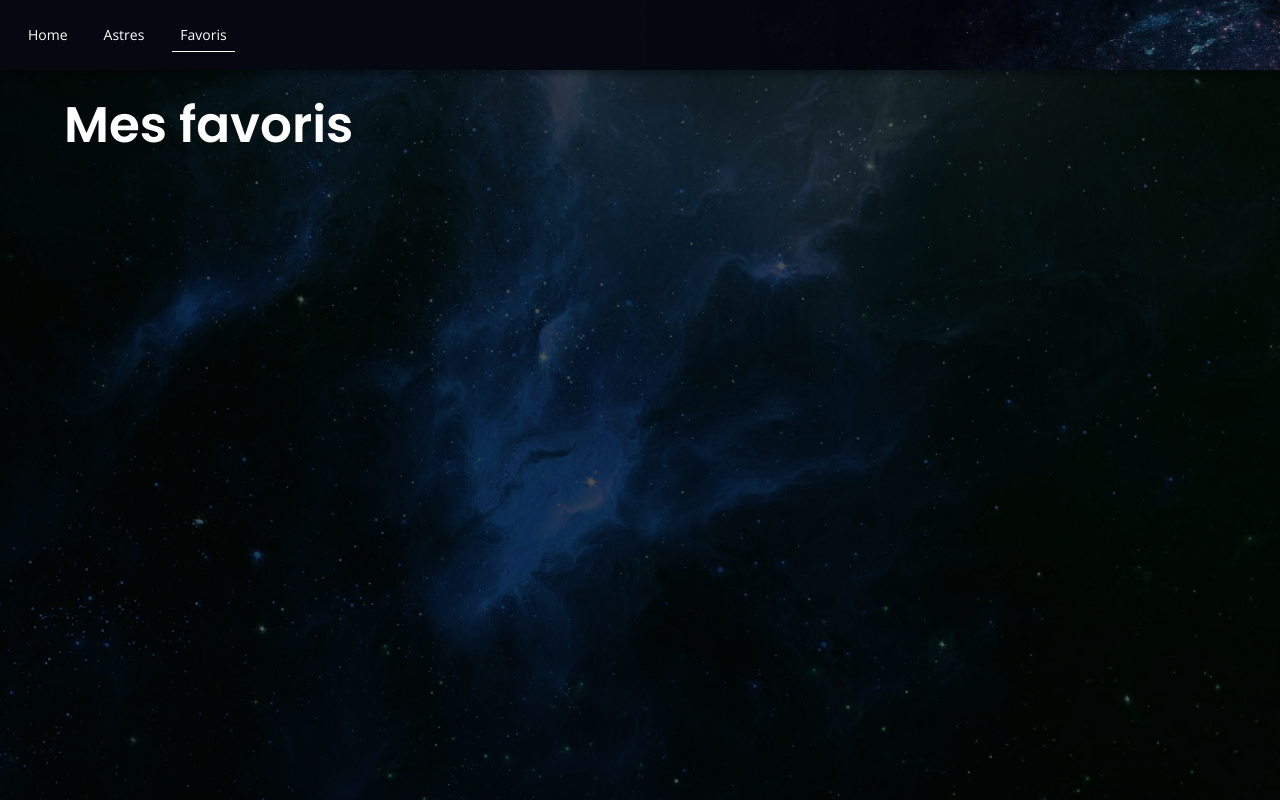
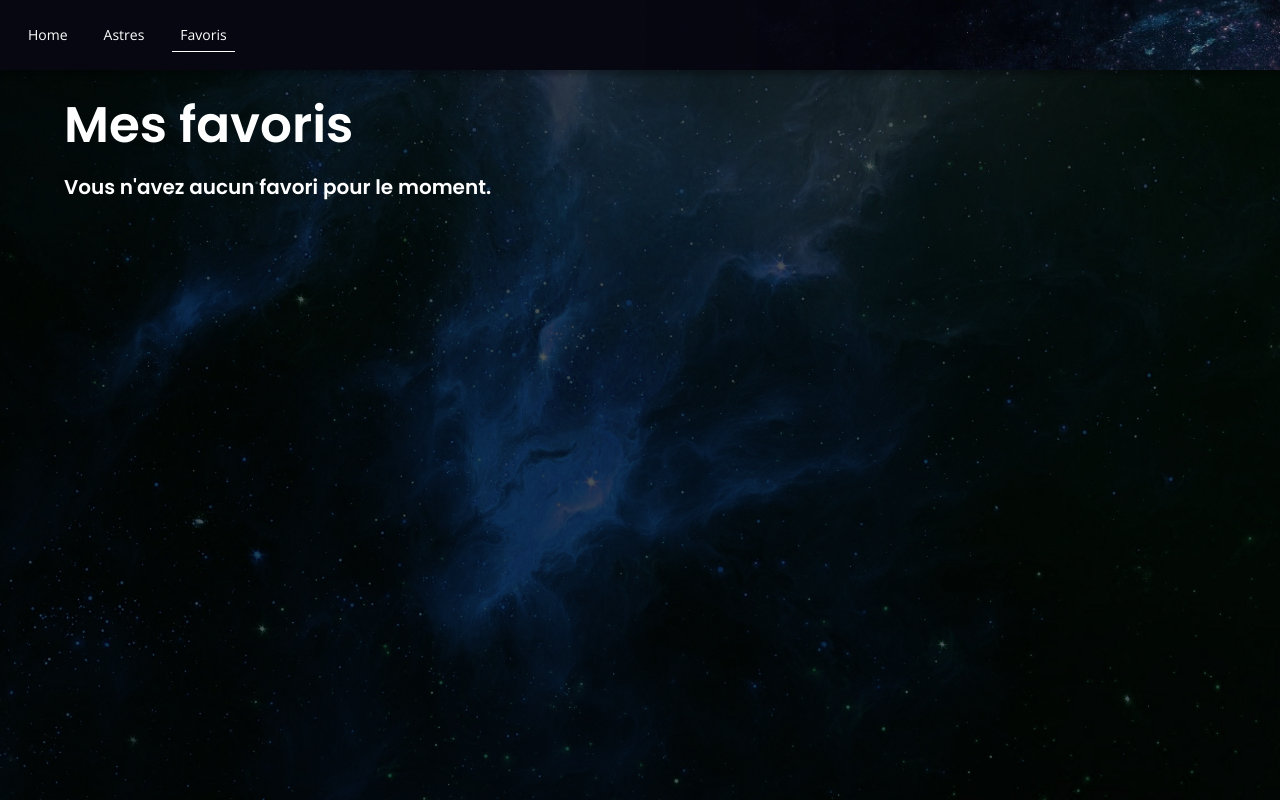
Before and after one commit to AlexisNP/full-skies, a Nuxt app: page /favoris in a window 1280 px wide. Built offline with nearby package versions, Linux system fonts and the light colour scheme.

Commit message:
/ Fixed loader not appearing on favourites / celestials

```diff
--- a/components/celestials/CelestialsList.vue
+++ b/components/celestials/CelestialsList.vue
@@ -1,9 +1,9 @@
 <template>
   <div class="celestial-list-wrapper">
-    <div v-if="celestials">
-      <celestial-filters v-if="hasFilters && celestials.length > 0" @filter:celestials="filterCelestials" />
+    <div v-if="celestials.length > 0">
+      <celestial-filters v-if="hasFilters" @filter:celestials="filterCelestials" />
 
-      <ul v-if="celestials" class="celestial-list grid no-style">
+      <ul class="celestial-list grid no-style">
         <li
           v-for="(celestial, index) in sortedCelestials"
           :key="index"
--- a/pages/favoris/index.vue
+++ b/pages/favoris/index.vue
@@ -7,7 +7,14 @@
         </h1>
       </header>
       <div class="section-content">
-        <celestials-list :celestials="favourites" />
+        <div v-if="favourites && favourites.length >= 1">
+          <celestials-list :celestials="favourites" />
+        </div>
+        <div v-else>
+          <h3 class="heading-3">
+            Vous n'avez aucun favori pour le moment.
+          </h3>
+        </div>
       </div>
     </main>
   </section>
```
